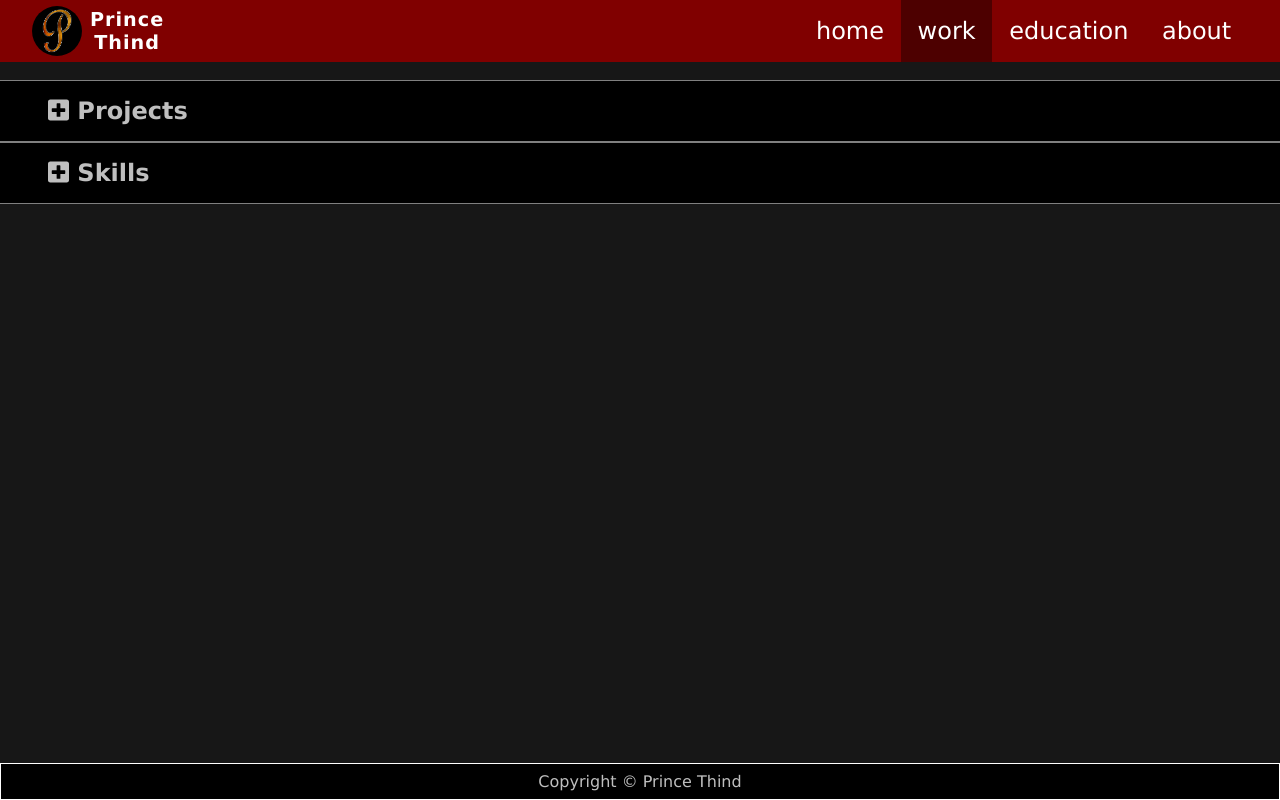
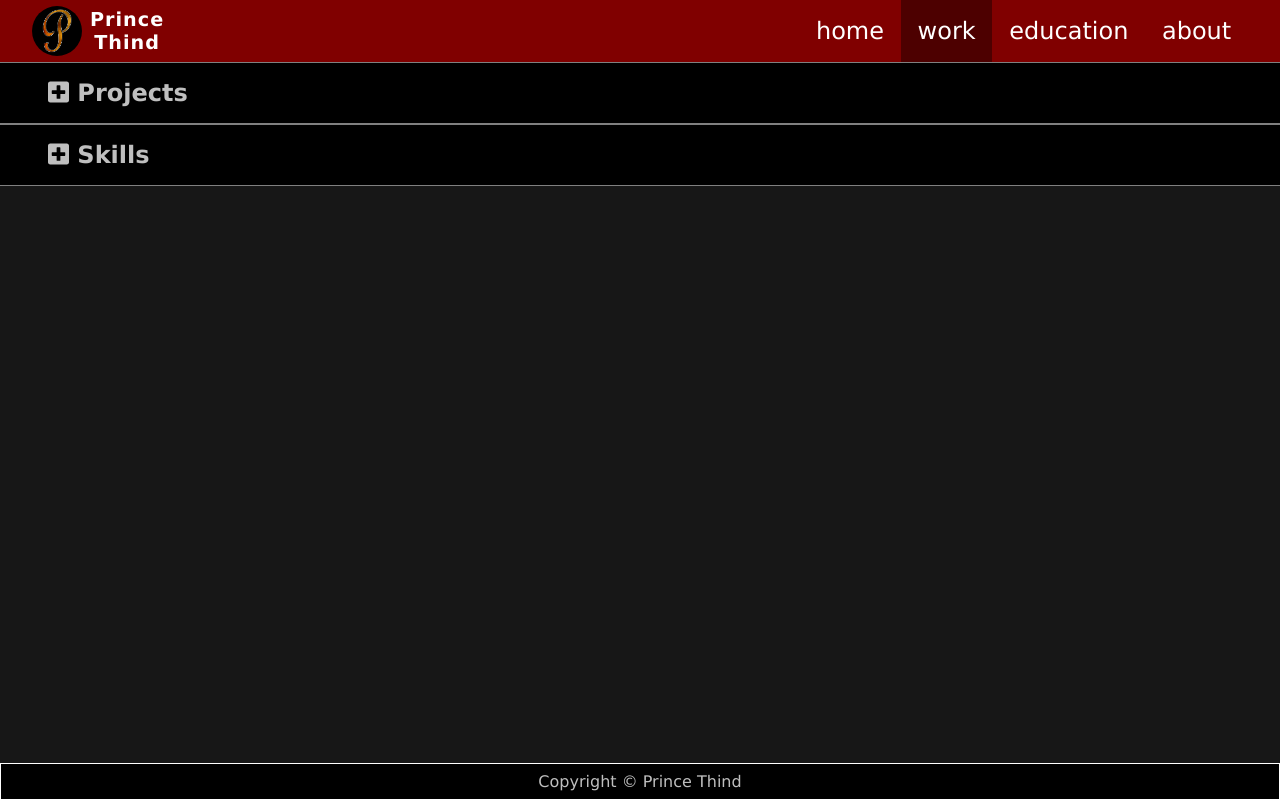
Before and after one commit to prince-thind/prince-thind.github.io, a Next.js app: page /work in a window 1280 px wide. Built offline with nearby package versions, Linux system fonts and the light colour scheme.

Commit message:
change header position to sticky

```diff
--- a/components/header.js
+++ b/components/header.js
@@ -10,7 +10,7 @@ export default function Header() {
   const pages = getPages();
 
   return (
-    <header>
+    <header className={styles.header}>
       <nav className={styles.navbar}>
         <Link href="/">
           <a className={styles.brand}>
--- a/components/layout.js
+++ b/components/layout.js
@@ -1,5 +1,4 @@
 import Header from "./header";
-// import style from "../styles/globals.module.scss";
 
 function Layout(props) {
   return (
--- a/styles/Header.module.scss
+++ b/styles/Header.module.scss
@@ -1,16 +1,19 @@
 @use "variables";
 @use "mixins";
 
+.header {
+  position: sticky;
+  top: 0;
+  z-index: 2;
+}
 .navbar {
   background-color: variables.$red;
   display: flex;
   justify-content: space-between;
   padding: 0 2rem;
   font-size: 1.5rem;
-  position: fixed;
-  width: 100%;
+
   box-sizing: border-box;
-  z-index: 2;
 
   ul {
     display: flex;
@@ -19,7 +22,7 @@
   @include mixins.small-screen() {
     font-size: 1rem;
     align-items: center;
-    padding:0;
+    padding: 0;
   }
 }
 
@@ -38,7 +41,7 @@
 
     @include mixins.small-screen() {
       font-size: 1rem;
-      padding: 0 0.5rem ;
+      padding: 0 0.5rem;
     }
   }
 }
@@ -46,11 +49,11 @@
   display: block;
   padding: 0.7em;
   @include mixins.normalize-link($hover: hsl(0, 100%, 15%));
-  @include mixins.small-screen(){
+  @include mixins.small-screen() {
     padding: 1rem 0.5rem;
   }
 }
 
-.active{
+.active {
   background-color: hsl(0, 100%, 15%);
 }
--- a/styles/Home.module.scss
+++ b/styles/Home.module.scss
@@ -2,7 +2,7 @@
 @use "./mixins";
 
 .intro {
-  min-height: calc(100vh - 5rem);
+  min-height: calc(100vh);
   display: flex;
   justify-content: center;
   align-items: center;
--- a/styles/globals.scss
+++ b/styles/globals.scss
@@ -21,7 +21,7 @@ main {
   flex: 1;
   display: flex;
   flex-direction: column;
-  margin-top: 5rem;
+  // margin-top: 5rem;
   // z-index: 1;
 }
 
```
